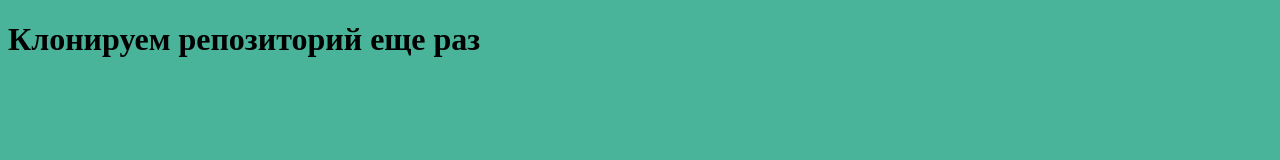
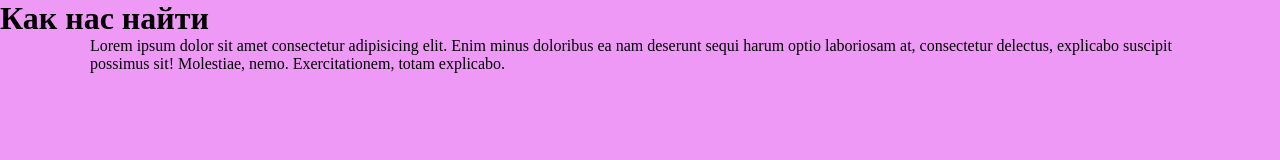
Before and after one commit to Kid8312/Proba, a plain HTML site: page index.html in a window 1280 px wide. Drawn offline with Linux system fonts and the light colour scheme.

Commit message:
Создана секция как нас найти

```diff
--- a/index.html
+++ b/index.html
@@ -3,10 +3,19 @@
 <head>
     <meta charset="UTF-8">
     <meta name="viewport" content="width=device-width, initial-scale=1.0">
-    <link rel="stylesheet" href="index.css">
-    <title>Document</title>
+    <link rel="stylesheet" href="style.css">
+    <title>Как нас найти</title>
 </head>
 <body>
-    <h1>Клонируем репозиторий еще раз</h1>
+    <h1>Как нас найти</h1>
+    <section>
+        <p>Lorem ipsum dolor sit amet consectetur
+            adipisicing elit. Enim minus doloribus
+            ea nam deserunt sequi harum optio
+            laboriosam at, consectetur delectus,
+            explicabo suscipit possimus sit!
+            Molestiae, nemo. Exercitationem,
+            totam explicabo.</p>
+    </section>
 </body>
 </html>
--- /dev/null
+++ b/style.css
@@ -0,0 +1,12 @@
+* {
+    box-sizing: border-box;
+    padding: 0;
+    margin: 0;
+}
+body {
+    background: #ef99f7;
+}
+section {
+    width: 1100px;
+    margin: 0 auto;
+}
```
